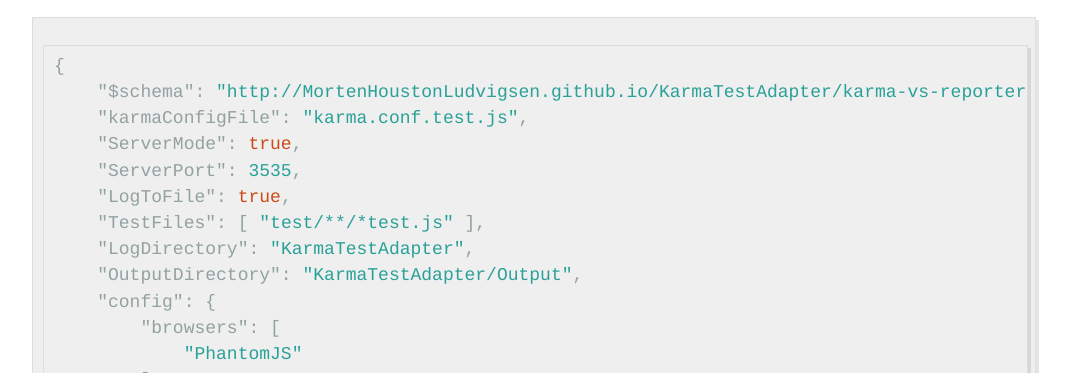
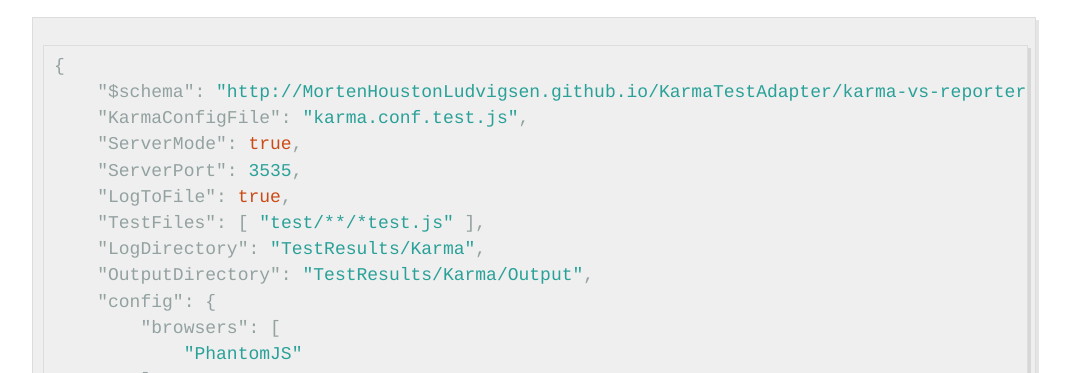
Before and after one commit to MortenHoustonLudvigsen/KarmaTestAdapter, a Jekyll site: the page built from index.md, in a window 1280 px wide and 900 px high, scrolled down 1170 px. Shown: the part 152-525 px from the top of the window, without its empty margins (106-1176 px from the left). Built offline with Jekyll 4.4.1, drawn with Linux system fonts in a browser that asks for light colours; Markdown is read by kramdown in place of the engine named in the settings.

Commit message:
Change JSON settings example as suggested in #7

````diff
--- a/index.md
+++ b/index.md
@@ -51,13 +51,13 @@
 ```json
 {
     "$schema": "http://MortenHoustonLudvigsen.github.io/KarmaTestAdapter/karma-vs-reporter.schema.json",
-    "karmaConfigFile": "karma.conf.test.js",
+    "KarmaConfigFile": "karma.conf.test.js",
     "ServerMode": true,
     "ServerPort": 3535,
     "LogToFile": true,
     "TestFiles": [ "test/**/*test.js" ],
-    "LogDirectory": "KarmaTestAdapter",
-    "OutputDirectory": "KarmaTestAdapter/Output",
+    "LogDirectory": "TestResults/Karma",
+    "OutputDirectory": "TestResults/Karma/Output",
     "config": {
         "browsers": [
             "PhantomJS"
````
